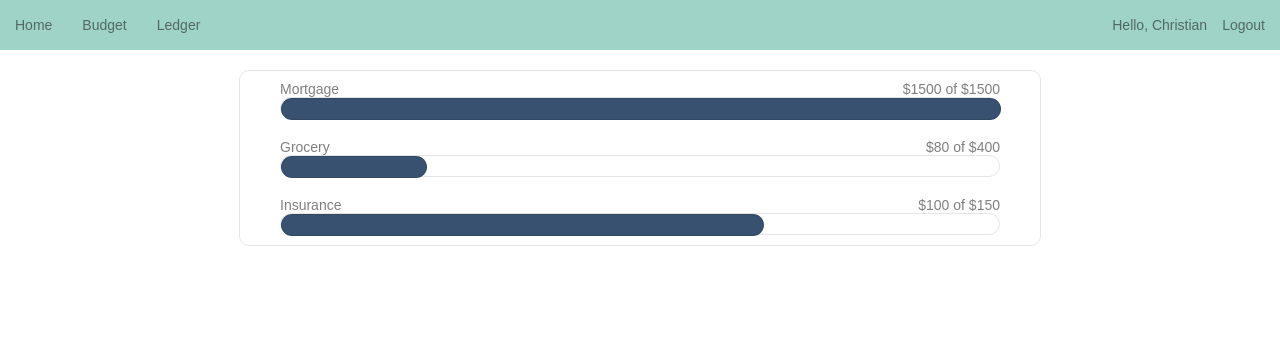
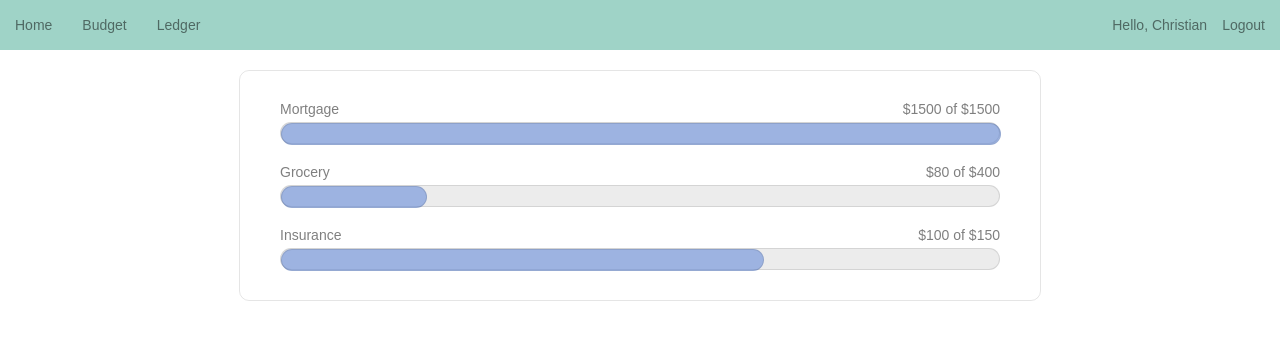
Before and after one commit to chrisgo2286/budget-app-frontend, a React (Create React App) app: page /budget in a window 1280 px wide. Shown: the top 340 px of the page. Built offline with nearby package versions, Linux system fonts and the light colour scheme.

Commit message:
Tweaked Budget css

```diff
--- a/src/components/budget/budget.css
+++ b/src/components/budget/budget.css
@@ -5,6 +5,7 @@
     justify-content: center;
     max-width: 800px;
     margin: 20px auto;
+    padding: 20px 0px;
     border: 1px solid var(--siteBorderColor);
     border-radius: 10px;
 }
@@ -17,10 +18,12 @@
 .budget-item-header {
     display: flex;
     justify-content: space-between;
+    margin-bottom: 5px;
 }
 
 .outer-bar {
     border: 1px solid var(--siteBorderColor);
+    background-color: var(--firstColor);
     position: relative;
     height: 20px;
     border-radius: 20px;
--- a/src/components/ledger/ledger.css
+++ b/src/components/ledger/ledger.css
@@ -45,7 +45,7 @@
 }
 
 .new-ledger-item > *:hover {
-    background-color: var(--firstColor);
+    background-color: var(--hoverBGColor);
     cursor: pointer;
 }
 .new-amount {
--- a/src/index.css
+++ b/src/index.css
@@ -5,7 +5,7 @@
   --hoverBGColor: rgba(0, 0, 0, 0.025);
   --firstColor: #ececec;
   --secondColor: #9fd3c7;
-  --thirdColor: #385170;
+  --thirdColor: rgba(80, 124, 213, 0.507);
   --fourthColor: #142d4c;
 }
 
```
